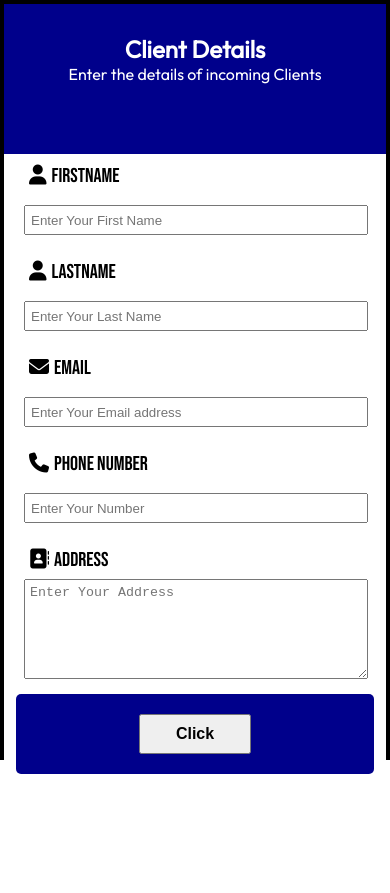
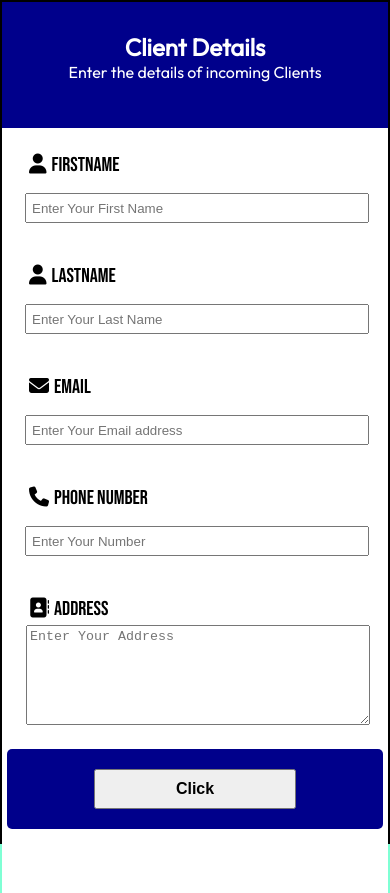
Before and after one commit to Bhagirathsinh073/Internship_Work, a React (Create React App) app in the folder Lesson-2/project/: page / in a window 390 px wide. Before the commit the page ends 844 px from the top, so only its background shows below. Built offline with nearby package versions, Linux system fonts and the light colour scheme.

Commit message:
Form Responsive for mobile

```diff
--- a/Lesson-2/project/src/Componts/Form.css
+++ b/Lesson-2/project/src/Componts/Form.css
@@ -61,6 +61,7 @@
     width: 95%;
     height: 30px;
     margin: 5px  10px;
+    padding: 0px 5px 0px;
  }
  .formField p{
     font-size: 20px;
@@ -71,7 +72,7 @@
  .formField textarea{
     width: 95%;
     height: 100px;
-    padding: 2px;
+    padding: 2px 5px 2px;
     margin: 5px  10px;
  }
  .formField p i{
@@ -114,46 +115,67 @@
     font-style: normal;
   }
 
-  @media screen and (min-width: 375px) {
-    body {
-      /* background-color: lightgreen; */
-    }
+  @media screen and (max-width: 395px)  {
+
    .main{
     width: 100%;
-        margin: 0 auto;
-        height: 90vh;
+    height: 844px;
    }
-
    .mainbox{
-        margin-top: 0;
-        border-radius: 0;
     width: 100%;
+    height: 843px;
+    margin: 0;
+    border-radius: 0px;
+   }
+   .formbox{
+    width: 100%;
+    height: 842px;
+    border-radius: 0px;
     border: none;
-      height: 100%;
    }
    .head{
-        border-radius: 0;
+    height: 15%;
+    margin-bottom: 20px;
+    border-radius:0px ;
    }
-
-    .formbox {
-        border-radius: 0;
-     height: 100%;
-
+   .formbody{
+    height: auto;
    }
-    .formField input{
-        /* width: 95%; */
-        height: 30px;
-        padding: 0px 0px 0px 5px;
-        margin: 15px  10px;
+   .formBodymain{
+    height: 80%;
    }
-     .btn {
-        margin-top: 5px;
+   .formField{
+    margin: 17px 7px;
+    padding: 5px;
+   }
+   .formbody .formBodymain .formField input{
+    padding: 5px;
+    margin: 14px 11px;
    }
 
    .formField textarea{
-        /* width: 95%; */
-        /* height: 100px; */
-        padding: 5px;
-        /* margin: 5px  10px; */
+    margin: 2px 12px;
+    padding :3px 3px 0px
+   }
+
+   .btn{
+    margin: 5px;
+   }
+   .btn .btn1{
+padding :9px 80px;
    }
   }
+
+
+  @media screen and (max-width: 430px){
+    body{
+        background-color: aquamarine;
+    }
+    .mainbox{
+        width: 100%;
+        height: 891px;
+        margin: 0;
+        border-radius: 0px;
+    }
+
+  }
--- a/Lesson-2/project/src/Componts/Form.js
+++ b/Lesson-2/project/src/Componts/Form.js
@@ -112,7 +112,7 @@ export default function Form() {
           <p>Enter the details of incoming Clients</p>
       </div>
       <div className='formbody bebas-neue-regular'>
-        <form onSubmit={handleForm}>
+        <form onSubmit={handleForm} className='formBodymain'>
           <div className='formField'>
             <div className='titleText'>
           <p><i className="fa-solid fa-user"></i>FirstName </p><span ref={ferror}></span>
```
Lines whose indentation alone changed are shown as unchanged.
